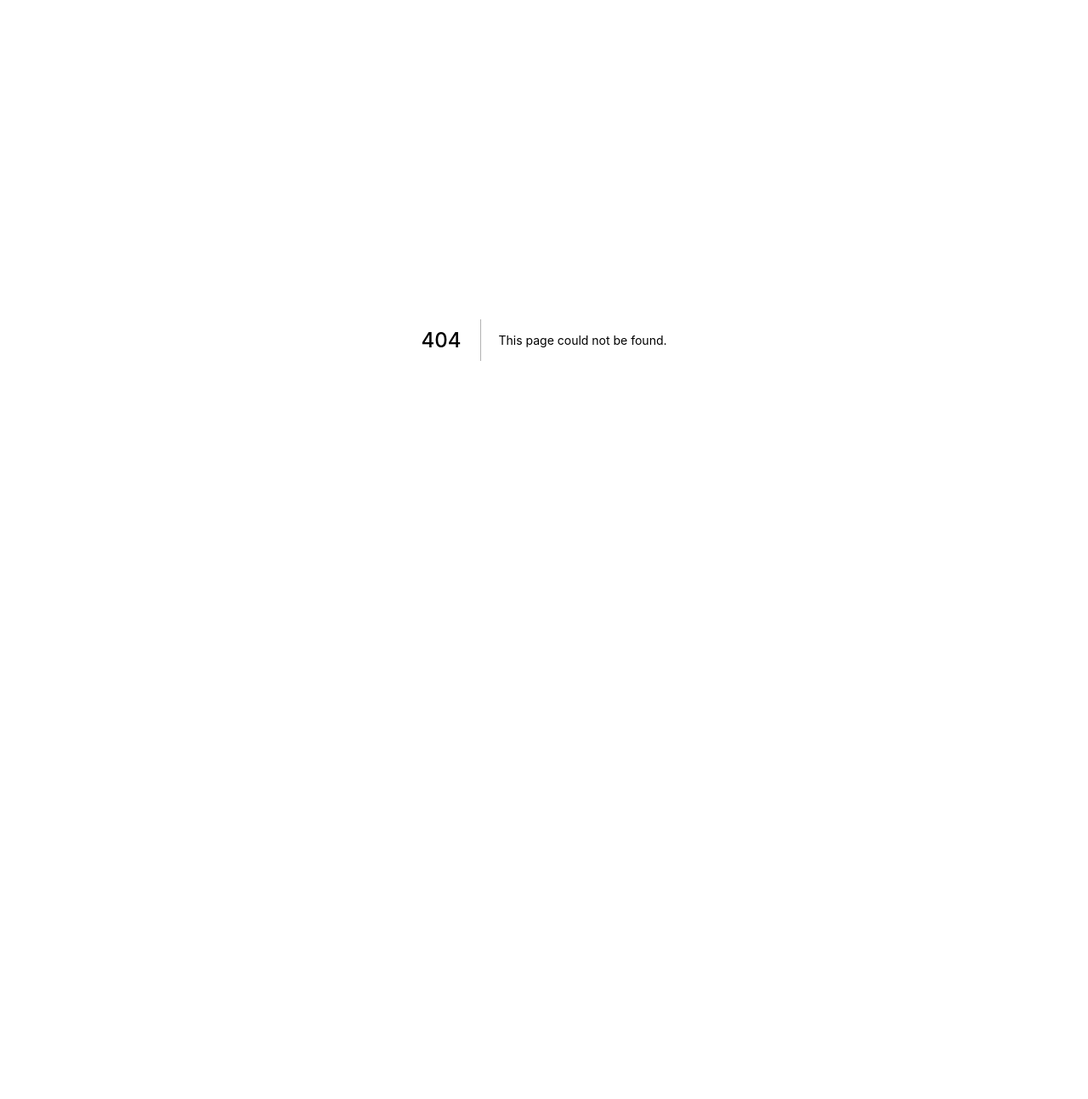
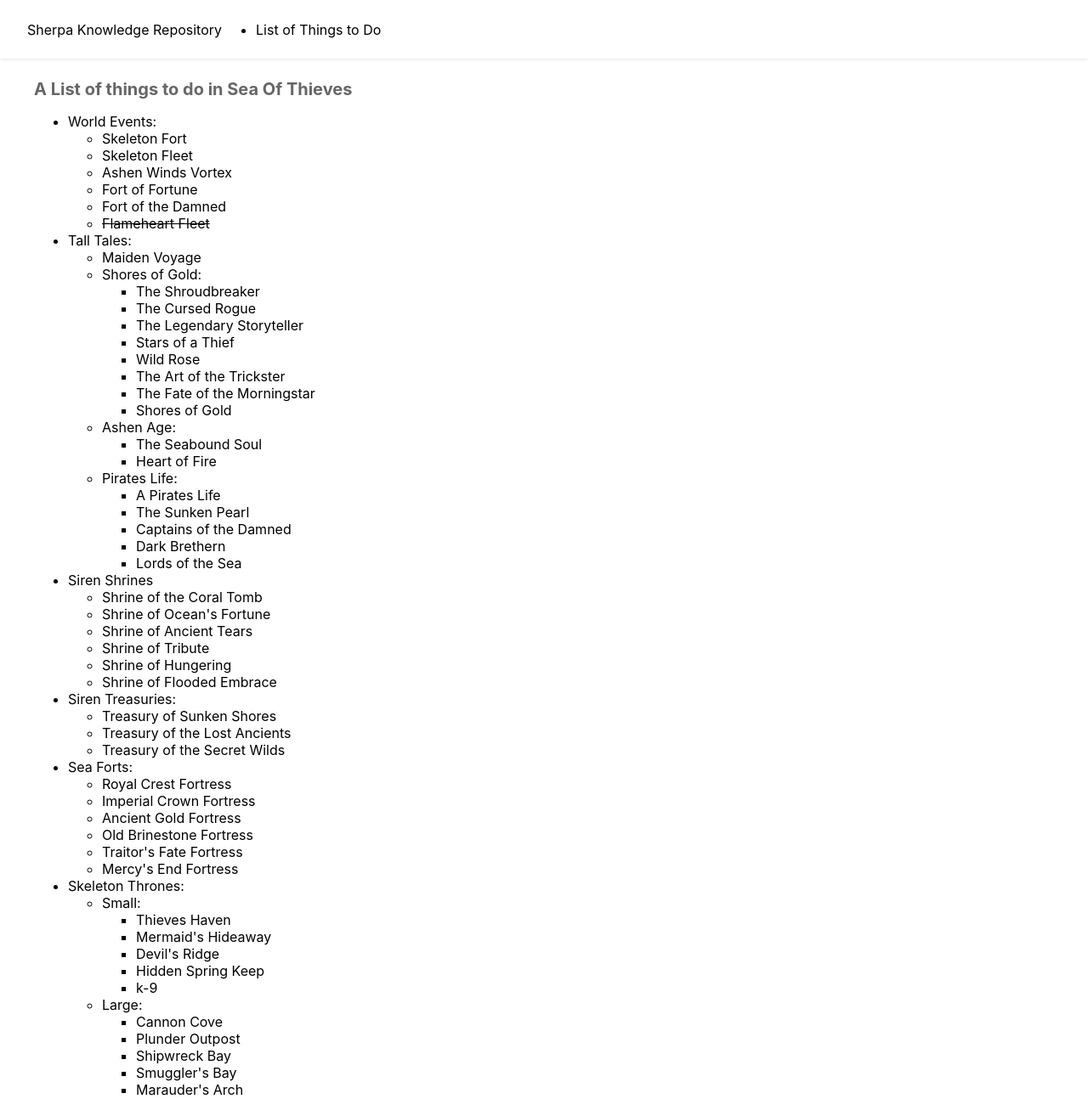
Before and after one commit to Chenzo/sherpa-sot, a Next.js app: page /things-to-do in a window 1280 px wide. Before the commit this address had no page. Shown: the top 1294 px of the page at 85% size. Before the commit the page ends 800 px from the top, so only its background shows below. Built offline with nearby package versions, Linux system fonts and the light colour scheme.

Commit message:
Ok, this should be more

```diff
--- a/components/headerComponent.js
+++ b/components/headerComponent.js
@@ -1,4 +1,6 @@
 import styles from './headerComponent.module.scss'
+import Link from 'next/link'
+
 
 export default function Header() {
 
@@ -7,7 +9,11 @@
         <header className={styles.header}>
 
             <div className={styles.container}>
-            Keelhauled Podcast Discord Sherpa Program
+            <Link href="/"><a> Sherpa Knowledge Repository</a></Link>
+
+            <ul>
+                <li><Link href="/things-to-do"><a>List of Things to Do</a></Link></li>
+            </ul>
             </div>
 
         </header>
--- /dev/null
+++ b/pages/things-to-do.js
@@ -0,0 +1,199 @@
+import Head from 'next/head'
+//import Image from 'next/image'
+import styles from '../styles/Home.module.scss'
+import Header from '../components/headerComponent'
+import BodyHeader from '../components/bodyHeaderComponent'
+
+export default function Home() {
+  return (
+    <div className={styles.container}>
+      <Head>
+        <title>Things to do in the Sea Of Thieves | Sherpa Repository | Keelhauled Podcast</title>
+        <meta name="description" content="A repository of knowledge and information collected by many pirates | help or get help at the Keelhauled Podcast Discord" />
+        <link rel="icon" href="/favicon.ico" />
+      </Head>
+
+      <Header></Header>
+
+      <main className={styles.mainHome}>
+        {/* <BodyHeader></BodyHeader> */}
+
+<h1>A List of things to do in Sea Of Thieves</h1>
+
+<ul>
+    <li>World Events:
+        <ul>
+        <li>Skeleton Fort</li>
+        <li>Skeleton Fleet</li>
+        <li>Ashen Winds Vortex</li>
+        <li>Fort of Fortune</li>
+        <li>Fort of the Damned</li>
+        <li className={styles.struck}>Flameheart Fleet</li>
+        </ul>
+    </li>
+    <li>Tall Tales:
+        <ul>
+            <li>Maiden Voyage</li>
+            <li>Shores of Gold:
+                <ul>
+                    <li>The Shroudbreaker</li>
+                    <li>The Cursed Rogue</li>
+                    <li>The Legendary Storyteller</li>
+                    <li>Stars of a Thief</li>
+                    <li>Wild Rose</li>
+                    <li>The Art of the Trickster</li>
+                    <li>The Fate of the Morningstar</li>
+                    <li>Shores of Gold</li>
+                </ul>
+            </li>
+            <li>Ashen Age:
+                <ul>
+                <li>The Seabound Soul</li>
+                <li>Heart of Fire</li>
+                </ul>
+            </li>
+            <li>Pirates Life:
+                <ul>
+                <li>A Pirates Life</li>
+                <li>The Sunken Pearl</li>
+                <li>Captains of the Damned</li>
+                <li>Dark Brethern</li>
+                <li>Lords of the Sea</li>
+                </ul>
+            </li>
+        </ul>
+    </li>
+
+
+    <li>Siren Shrines
+        <ul>
+            <li>Shrine of the Coral Tomb</li>
+            <li>Shrine of Ocean's Fortune</li>
+            <li>Shrine of Ancient Tears </li>
+            <li>Shrine of Tribute</li>
+            <li>Shrine of Hungering</li>
+            <li>Shrine of Flooded Embrace</li>
+        </ul>
+    </li>
+    <li>Siren Treasuries:
+        <ul>
+            <li>Treasury of Sunken Shores</li>
+            <li>Treasury of the Lost Ancients</li>
+            <li>Treasury of the Secret Wilds</li>
+        </ul>
+    </li>
+
+
+    <li>Sea Forts:
+        <ul>
+        <li>Royal Crest Fortress</li>
+        <li>Imperial Crown Fortress</li>
+        <li>Ancient Gold Fortress</li>
+        <li>Old Brinestone Fortress</li>
+        <li>Traitor's Fate Fortress</li>
+        <li>Mercy's End Fortress</li>
+        </ul>
+    </li>
+    <li>Skeleton Thrones:
+        <ul>
+            <li>Small:
+                <ul>
+                    <li>Thieves Haven</li>
+                    <li>Mermaid's Hideaway</li>
+                    <li>Devil's Ridge</li>
+                    <li>Hidden Spring Keep</li>
+                    <li>k-9</li>
+                </ul>
+            </li>
+            <li>Large:
+                <ul>
+                    <li>Cannon Cove</li>
+                    <li>Plunder Outpost</li>
+                    <li>Shipwreck Bay</li>
+                    <li>Smuggler's Bay</li>
+                    <li>Marauder's Arch</li>
+                </ul>
+        </li>
+        </ul>
+    </li>
+    <li>Find Morrow's Crew:
+        <ul>
+            <li>Fetcher Farley</li>
+            <li>Ruby Carter</li>
+            <li>Old Coop</li>
+            <li>Flintlock Bert</li>
+            <li>Hepzibah Jones</li>
+        </ul>
+    </li>
+    <li>Defeat a Kraken</li>
+    <li>Defeat a Megalodon </li>
+    <li>Basic Voyages:
+        <ul>
+            <li>OOS:
+                <ul>
+                    <li>Ghost Fleet</li>
+                    <li>Captains Skull Bounty</li>
+                </ul>
+            </li>
+            <li>Gold Hoarder:
+                <ul>
+                    <li>X marks the spot/Riddle</li>
+                    <li>Gold Vault</li>
+                </ul>
+            </li>
+            <li>Merchant:
+                <ul>
+                    <li>Lost Shipment </li>
+                    <li>Animal Delivery</li>
+                    <li>Cargo Delivery</li>
+                    <li>Commodity Trading</li>
+                </ul>
+            </li>
+            <li>Athena:
+                <ul>
+                    <li>Athena Quest</li>
+                    <li>Thieves Haven Run</li>
+                </ul>
+            </li>
+        </ul>
+    </li>
+    <li>Light all 12 Beacons </li>
+    <li>Legends of the Sea:
+        <ul>
+            <li>Legends of the Sea Journals/Easter Eggs
+                <ul>
+                <li>50 to find</li>
+                </ul>
+            </li>
+            <li>Glitterbeard:
+                <ul>
+                    <li>Journals</li>
+                    <li>Vault</li>
+                </ul>
+            </li>
+        </ul>
+    </li>
+    <li>Sitting/Sleeping
+        <ul>
+            <li>13 different places</li>
+        </ul>
+    </li>
+    <li>Form an Alliance with another Crew
+        <ul>
+        <li>Raise a alliance member</li>
+        </ul>
+    </li>
+    <li>Keg a shark</li>
+    <li>Cannon Rowboat a Kraken or Meg</li>
+    <li>Cannon Rowboat another player's ship</li>
+    <li>Fish</li>
+    <li>Bury Treasure</li>
+</ul>
+      </main>
+
+      {/* <footer>
+      join us
+      </footer> */}
+    </div>
+  )
+}
--- a/styles/Home.module.scss
+++ b/styles/Home.module.scss
@@ -3,5 +3,13 @@
 
   main {
     padding-top: 69px;
+
+    padding: 80px 40px;
   }
 }
+
+
+
+.struck {
+  text-decoration: line-through;
+}
--- a/styles/globals.css
+++ b/styles/globals.css
@@ -14,3 +14,10 @@
 * {
   box-sizing: border-box;
 }
+
+
+
+h1 {
+  font-size: 20px;
+  color: #666;
+}
```
Also changed, not shown: pages/index.js (+6 -5 lines), 1 other file (tests, documents, lock files or other folders).
